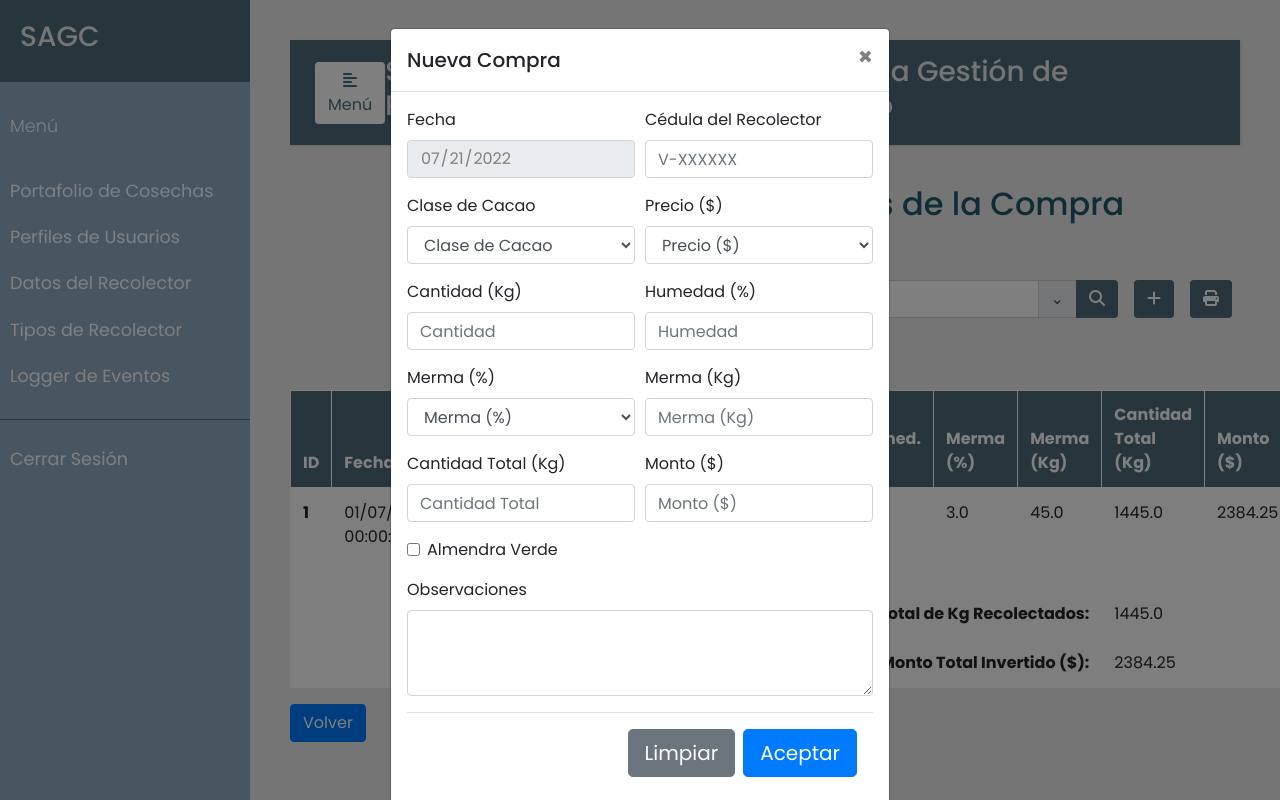
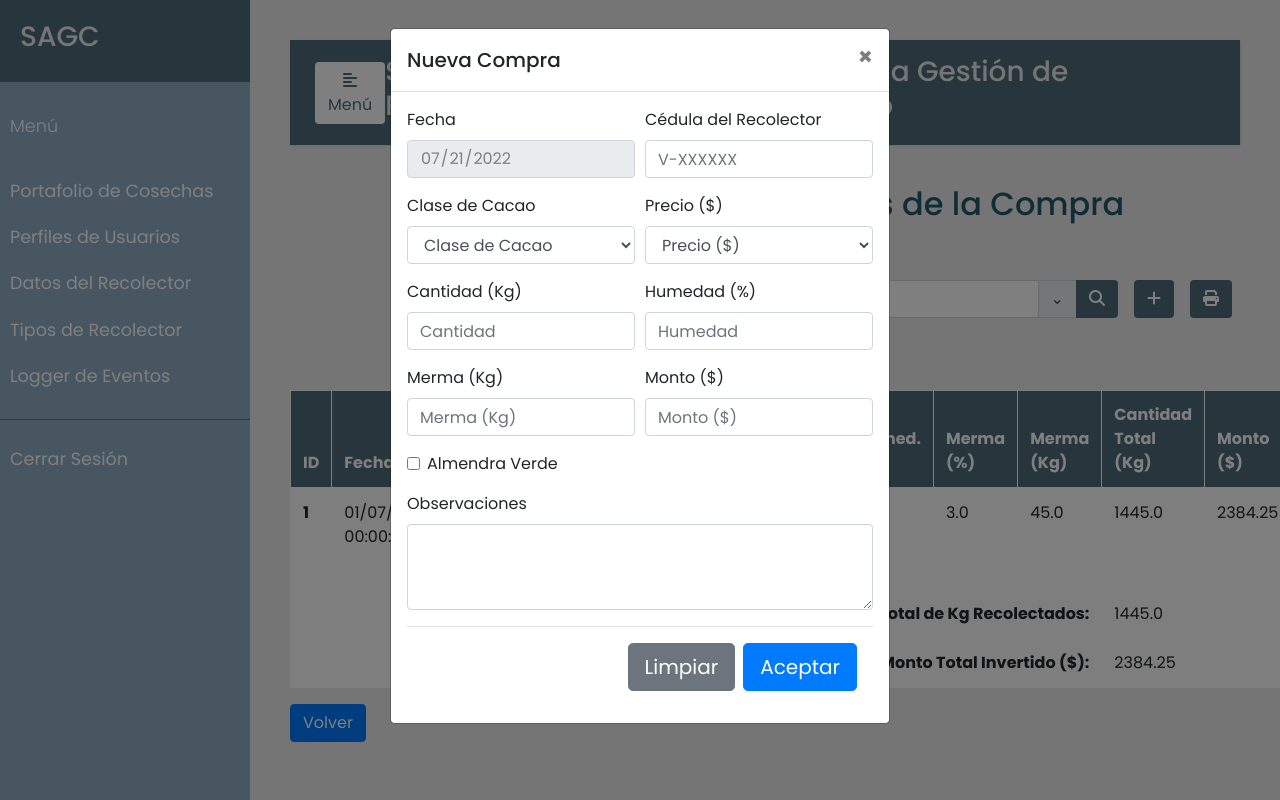
Before and after one commit to fungikami/SAGC, a Flask app: page /cosecha/1/1 in a window 1280 px wide, after a click that opens the changed part; the page is wider, and only the part inside the window is pictured. Run offline with Flask 2, Linux system fonts and the light colour scheme; a user stored in the database is signed in; data comes from the database, SQL or seed files in the repository; both versions use the stored data as it was after the commit; some libraries are stand-ins or nearby versions.

Commit message:
Modif compras

```diff
--- a/src/compras.py
+++ b/src/compras.py
@@ -40,15 +40,20 @@ def compras(cosecha_id, tipo):
             cantidad = request.form.get('cantidad', type=float)
             humedad = request.form.get('humedad', type=float)
             merma_porcentaje = request.form.get('merma_porcentaje', type=float)
-            merma_kg = request.form.get('merma_kg', type=float)
-            cantidad_total = request.form.get('cantidad_total', type=float)
             monto = request.form.get('monto', type=float)
             observacion = request.form['observacion']
+            almendra = True if request.form.get("almendra") == "on" else False
+
+            # Calcula atributos derivables
+            if almendra:
+                merma_porcentaje *= 2
+            merma_kg = merma_porcentaje / 100 * cantidad
+            cantidad_total = cantidad - merma_kg
 
             compra = Compra(cosechas=cosecha, fecha=fecha, recolectores=recolector,
                             clase_cacao=clase_cacao, precio=precio, cantidad=cantidad, humedad=humedad,
                             merma_porcentaje=merma_porcentaje, merma_kg=merma_kg, cantidad_total=cantidad_total, monto=monto,
-                            observacion=observacion)
+                            observacion=observacion, almendra=almendra)
 
             evento_user = session['usuario']
             operacion = 'Agregar Compra'
@@ -186,12 +191,16 @@ def update_compra(cosecha_id, compra_id):
             compra.cantidad = request.form.get('cantidad', type=float)
             compra.humedad = request.form.get('humedad', type=float)
             compra.merma_porcentaje = request.form.get('merma_porcentaje', type=float)
-            compra.merma_kg = request.form.get('merma_kg', type=float)
-            compra.cantidad_total = request.form.get('cantidad_total', type=float)
             compra.monto = request.form.get('monto', type=float)
             compra.observacion = request.form['observacion']
             almendra = True if request.form.get("almendra") == "on" else False
             compra.almendra = almendra
+
+            # Calcula atributos derivables
+            if almendra:
+                compra.merma_porcentaje = 2 * request.form.get('merma_porcentaje', type=float)
+            compra.merma_kg = compra.cantidad * compra.merma_porcentaje / 100
+            compra.cantidad_total = compra.cantidad - compra.merma_kg
 
             fecha = datetime.datetime.now()
             evento_user = session['usuario']
--- a/templates/compras.html
+++ b/templates/compras.html
@@ -118,29 +118,9 @@
 
                   <div class="form-row">
                     <div class="form-group col-md-6">
-                      <label for="inputEmail4">Merma (%)</label>
-                      <select placeholder="Merma (%)" name="merma_porcentaje" value="{{request.form.merma_porcentaje}}" id="form3Example1c" class="form-control" required>
-                        <option selected disabled value>Merma (%)</option>
-                        <option>1.0</option>
-                        <option>2.0</option>
-                        <option>3.0</option>
-                        <option>4.0</option>
-                        <option>5.0</option>
-                      </select>
+                      <label for="inputPassword4">Merma (Kg)</label>
+                      <input type="number" min="0" step=any placeholder="Merma (Kg)" name="merma_porcentaje" value="{{request.form.merma_porcentaje}}" id="form3Example1c" class="form-control" required>
                     </div>
-
-                    <div class="form-group col-md-6">
-                      <label for="inputPassword4">Merma (Kg)</label>
-                      <input type="number" min="0" step=any placeholder="Merma (Kg)" name="merma_kg" value="{{request.form.merma_kg}}" id="form3Example1c" class="form-control" required>
-                    </div>
-                  </div>
-
-                  <div class="form-row">
-                    <div class="form-group col-md-6">
-                      <label for="inputEmail4">Cantidad Total (Kg)</label>
-                      <input type="number" min="0" step=any placeholder="Cantidad Total" name="cantidad_total" value="{{request.form.cantidad_total}}" id="form3Example1c" class="form-control" required>
-                    </div>
-
                     <div class="form-group col-md-6">
                       <label for="inputPassword4">Monto ($)</label>
                       <input type="number" min="0" step=any placeholder="Monto ($)" name="monto" value="{{request.form.monto}}" id="form3Example1c" class="form-control" required>
@@ -309,29 +289,9 @@
 
                       <div class="form-row">
                         <div class="form-group col-md-6">
-                          <label for="inputEmail4">Merma (%)</label>
-                          <select placeholder="Merma (%)" name="merma_porcentaje" value="{{u.merma_porcentaje}}" id="form3Example1c" class="form-control" required>
-                            <option selected value="{{u.merma_porcentaje}}">{{u.merma_porcentaje}}</option>
-                            <option>1.0</option>
-                            <option>2.0</option>
-                            <option>3.0</option>
-                            <option>4.0</option>
-                            <option>5.0</option>
-                          </select>
+                          <label for="inputPassword4">Merma (Kg)</label>
+                          <input type="number" min="0" step=any placeholder="Merma (Kg)" name="merma_porcentaje" value="{{u.merma_porcentaje}}" id="form3Example1c" class="form-control" required>
                         </div>
-
-                        <div class="form-group col-md-6">
-                          <label for="inputPassword4">Merma (Kg)</label>
-                          <input type="number" min="0" step=any placeholder="Merma (Kg)" name="merma_kg" value="{{u.merma_kg}}" id="form3Example1c" class="form-control" required>
-                        </div>
-                      </div>
-
-                      <div class="form-row">
-                        <div class="form-group col-md-6">
-                          <label for="inputEmail4">Cantidad Total (Kg)</label>
-                          <input type="number" min="0" step=any placeholder="Cantidad Total" name="cantidad_total" value="{{u.cantidad_total}}" id="form3Example1c" class="form-control" required>
-                        </div>
-
                         <div class="form-group col-md-6">
                           <label for="inputPassword4">Monto ($)</label>
                           <input type="number" min="0" step=any placeholder="Monto ($)" name="monto" value="{{u.monto}}" id="form3Example1c" class="form-control" required>
@@ -340,7 +300,7 @@
 
                       <div class="form-group">
                         <div class="form-check">
-                          <input class="form-check-input" type="checkbox" id="checkAlmond" name="almendra">
+                          <input class="form-check-input" type="checkbox" id="checkAlmond" name="almendra" {% if u.almendra %} checked {% endif %} >
                           <label class="form-check-label" for="checkAlmond">
                             Almendra Verde
                           </label>
```
Also changed, not shown: src/models.py (+4 -4 lines), test/test_compra.py (+14 -14 lines), test/test_evento.py (+8 -8 lines), test/test_listar_compra.py (+2 -2 lines), database/data.db.
